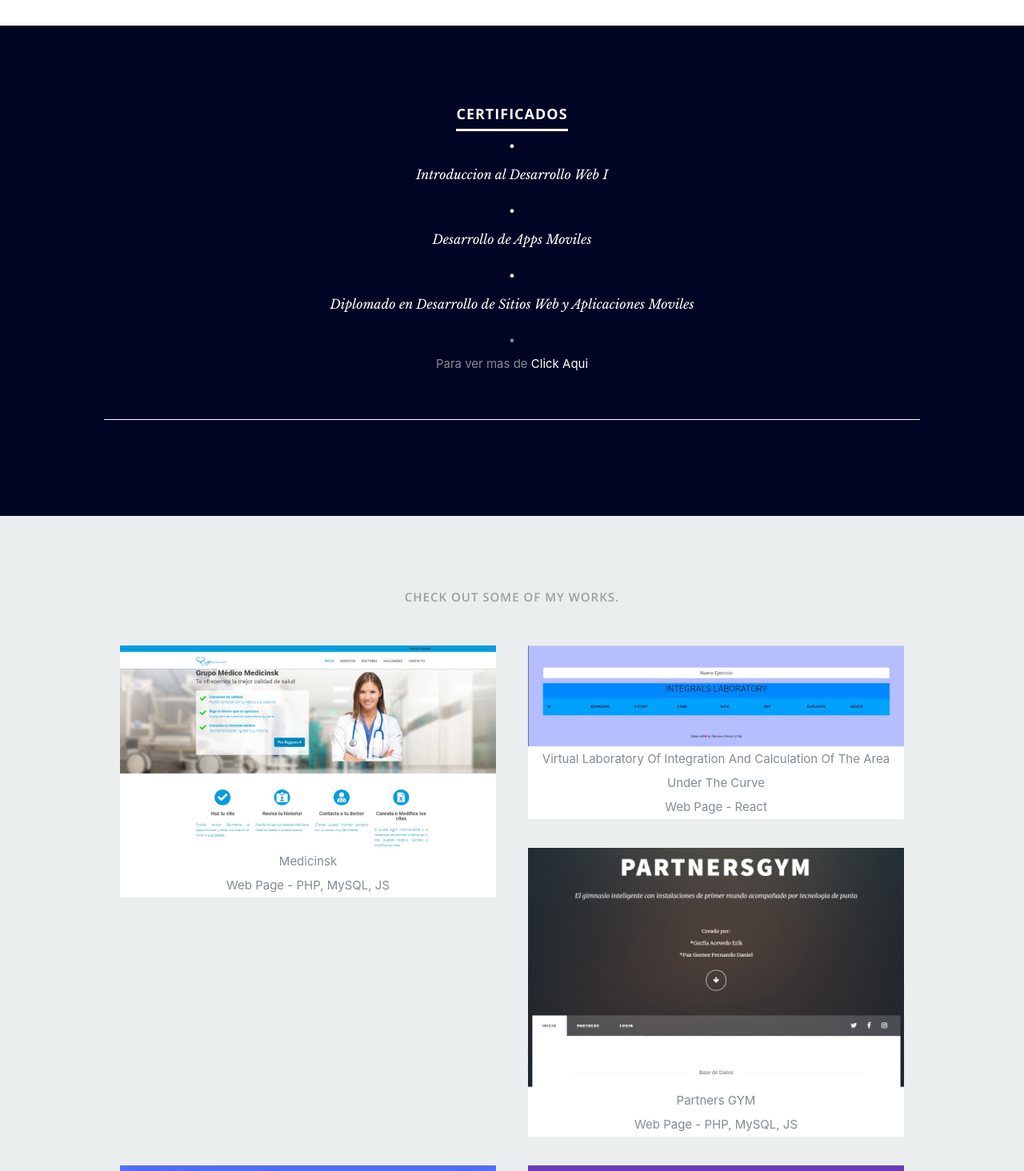
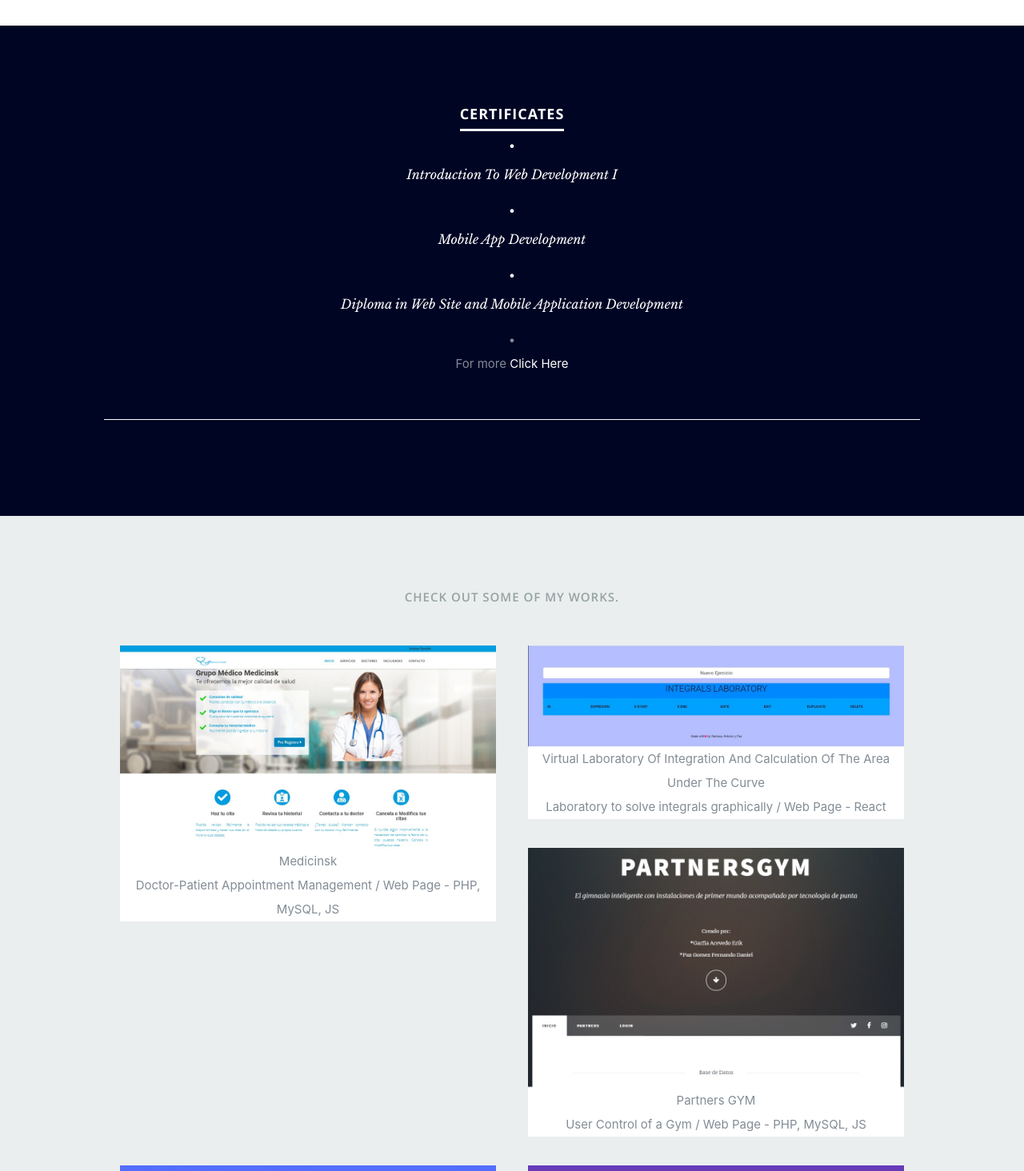
Before and after one commit to Fernando-Paz/Fernano-Paz.github.io, a React (Create React App) app: page / in a window 1280 px wide. Shown: the part 2420-3884 px from the top of the page at 80% size. Built offline with nearby package versions, Linux system fonts and the light colour scheme.

Commit message:
Final Commit3

```diff
--- a/public/resumeData.json
+++ b/public/resumeData.json
@@ -123,23 +123,23 @@
     ]
   },
   "certi":{
-    "skillmessage":"CERTIFICADOS",
+    "skillmessage":"CERTIFICATES",
     "certificados":"https://correoipn-my.sharepoint.com/:f:/g/personal/fdpazg1400_alumno_ipn_mx/EoMeDEzUR2BIh2qzFhWTx1ABYreQpKRT_k-XUHUCmvt_rQ?e=Yx5o9U",
     "education":[
       {
-        "school":"Introduccion al Desarrollo Web I",
+        "school":"Introduction To Web Development I",
         "degree":"https://correoipn-my.sharepoint.com/:b:/g/personal/fdpazg1400_alumno_ipn_mx/EU-Ki6C6qN9OpHqZ3ZNjixwBRvWOtIs0IA6VmZrGky9N_Q?e=aCxAyS",
         "graduated":"",
         "description":""
       },
       {
-        "school":"Desarrollo de Apps Moviles",
+        "school":"Mobile App Development",
         "degree":"https://correoipn-my.sharepoint.com/:b:/g/personal/fdpazg1400_alumno_ipn_mx/EYlDMdSVbmdFiAQYrLu7omwBkRSN8O0y0aNwUzwi47mD3Q?e=HKPoGQ",
         "graduated":"",
         "description":""
       },
       {
-        "school":"Diplomado en Desarrollo de Sitios Web y Aplicaciones Moviles",
+        "school":"Diploma in Web Site and Mobile Application Development",
         "degree":"https://correoipn-my.sharepoint.com/:f:/g/personal/fdpazg1400_alumno_ipn_mx/EjKARMI_bcJFsS03DLcgQ94BXNf4LGCN0kHOE4BbPG2Jbw?e=rWBJ2H",
         "graduated":"",
         "description":""
@@ -202,19 +202,19 @@
     "projects2": [
       {
         "title":"Medicinsk",
-        "category":"Web Page - PHP, MySQL, JS",
+        "category":"Doctor-Patient Appointment Management / Web Page - PHP, MySQL, JS",
         "image":"medicinsk.jpeg",
         "url":""
       },
       {
         "title":"Virtual Laboratory Of Integration And Calculation Of The Area Under The Curve",
-        "category":"Web Page - React",
+        "category":"Laboratory to solve integrals graphically / Web Page - React",
         "image":"laboratory.jpeg",
         "url":""
       },
       {
         "title":"Partners GYM",
-        "category":"Web Page - PHP, MySQL, JS",
+        "category":"User Control of a Gym / Web Page - PHP, MySQL, JS",
         "image":"partners.jpeg",
         "url":""
       }
@@ -222,19 +222,19 @@
     "projects": [
       {
         "title":"Movies",
-        "category":"Flutter",
+        "category":"Mobile Application with real time movie listings / Dart, Flutter",
         "image":"movies.jpeg",
         "url":""
       },
       {
         "title":"Scan QR",
-        "category":"Flutter",
+        "category":"QR Code Scanner / Dart, Flutter",
         "image":"qr.jpeg",
         "url":""
       },
       {
         "title":"Sputnik IA",
-        "category":"Android Studio",
+        "category":"Virtual Assistant for notes and alarms by voice engine / Java, Android Studio",
         "image":"sputnikia.jpeg",
         "url":""
       }
@@ -244,19 +244,19 @@
     "projects": [
       {
         "title":"Hackathon Fincluye Citibanamex 2019",
-        "category":"2do Lugar en Categoria 'Inclusion Financiera'",
+        "category":"2nd Place in 'Financial Inclusion' Category",
         "image":"hackathon.jpeg",
         "url":""
       },
       {
         "title":"Ideathon Fincluye Citibanamex 2020",
-        "category":"Participante Categoria 'Educacion Financiera'",
+        "category":"Participant Category 'Financial Education'",
         "image":"ideathon.jpeg",
         "url":""
       },
       {
         "title":"Hackify 2020",
-        "category":"Participante en 'Desarrollo de Soluciones en Pandemia'",
+        "category":"Participant in 'Development of Pandemic Solutions'",
         "image":"hackify.jpeg",
         "url":""
       }
--- a/src/Components/Certifications.js
+++ b/src/Components/Certifications.js
@@ -65,7 +65,7 @@ class Certifications extends Component {
                 <div className="twelve columns">{education}</div>
               {/* </div> */}
             </div><span>&bull;</span>
-            <p>Para ver mas de <a href={certificados}>Click Aqui</a></p>
+            <p>For more <a href={certificados}>Click Here</a></p>
           </div>
         </Slide>
 
--- a/src/Components/Portfolio.js
+++ b/src/Components/Portfolio.js
@@ -54,7 +54,7 @@ class Portfolio extends Component {
                 {projects}
               </div>
             </div>
-            <p>Asi como otros proyectos privados de ambito profesional.</p>
+            <p>As well as other private projects of professional scope.</p>
           </div>
         </Fade>
       </section>
```
